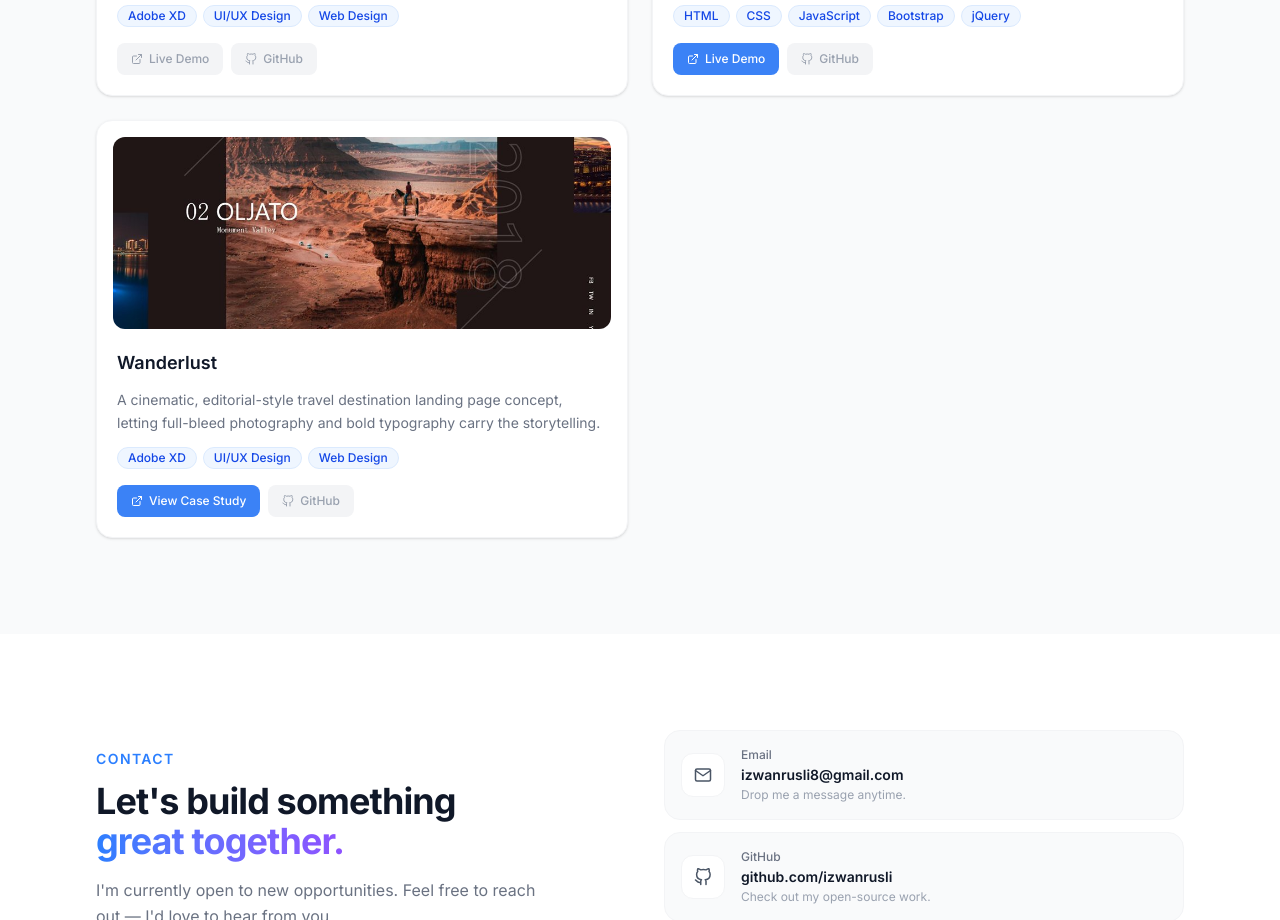
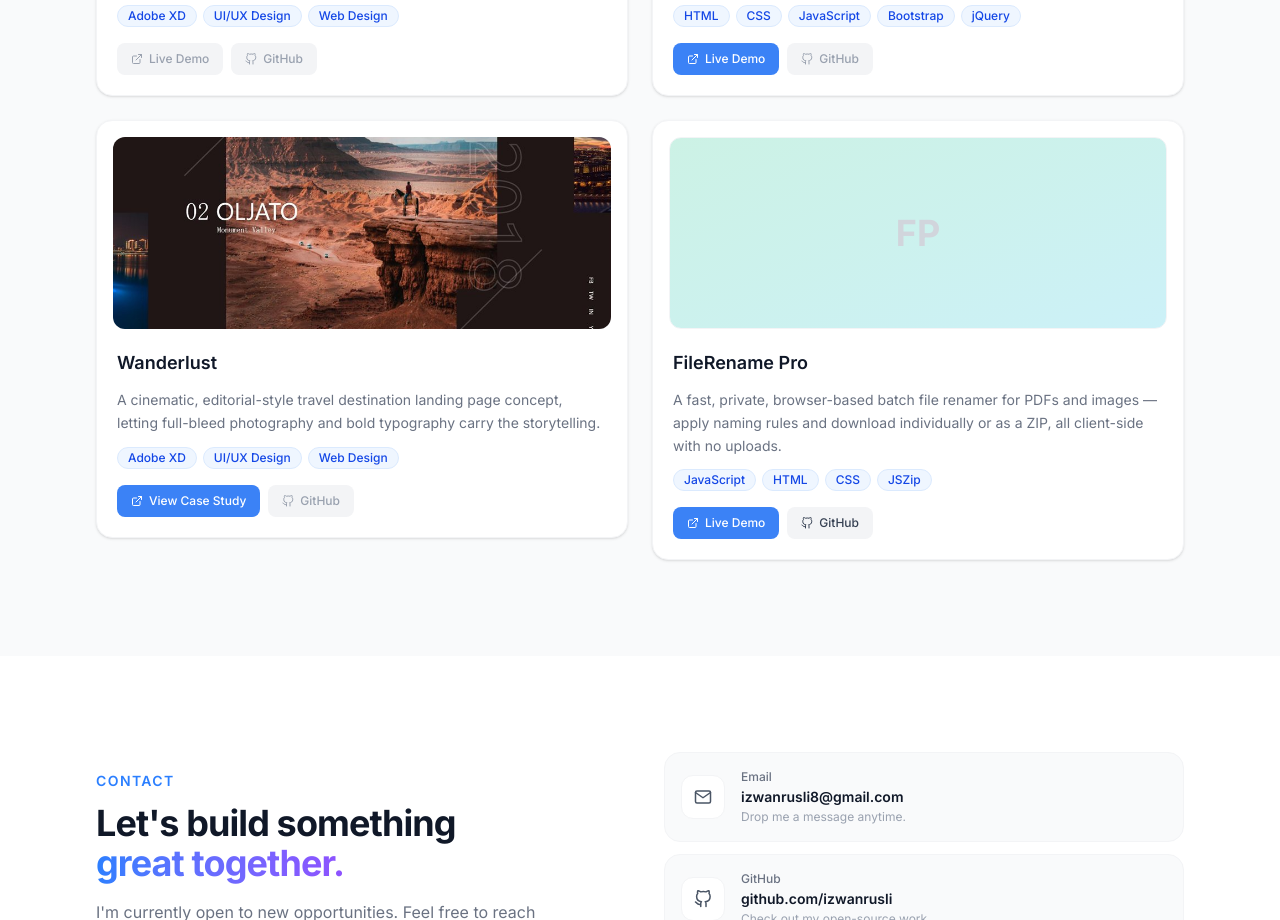
Before and after one commit to izwanrusli/zwannsite, a React (Vite) app: page / in a window 1280 px wide. Shown: the part 3180-4100 px from the top of the page. Built offline with nearby package versions, Linux system fonts and the light colour scheme.

Commit message:
feat: add FileRename Pro project
Links to both the live Netlify demo and the GitHub source repo.

```diff
--- a/src/data/projects.js
+++ b/src/data/projects.js
@@ -63,6 +63,18 @@ const projects = [
     image: wanderlust,
     featured: true,
   },
+  {
+    id: 7,
+    title: 'FileRename Pro',
+    description:
+      'A fast, private, browser-based batch file renamer for PDFs and images — apply naming rules and download individually or as a ZIP, all client-side with no uploads.',
+    tech: ['JavaScript', 'HTML', 'CSS', 'JSZip'],
+    liveUrl: 'https://filerenamepro.netlify.app/',
+    githubUrl: 'https://github.com/izwanrusli/file_rename',
+    // TODO: drop a screenshot into src/assets/projects/ and import it here
+    image: null,
+    featured: true,
+  },
 ];
 
 export default projects;
```
